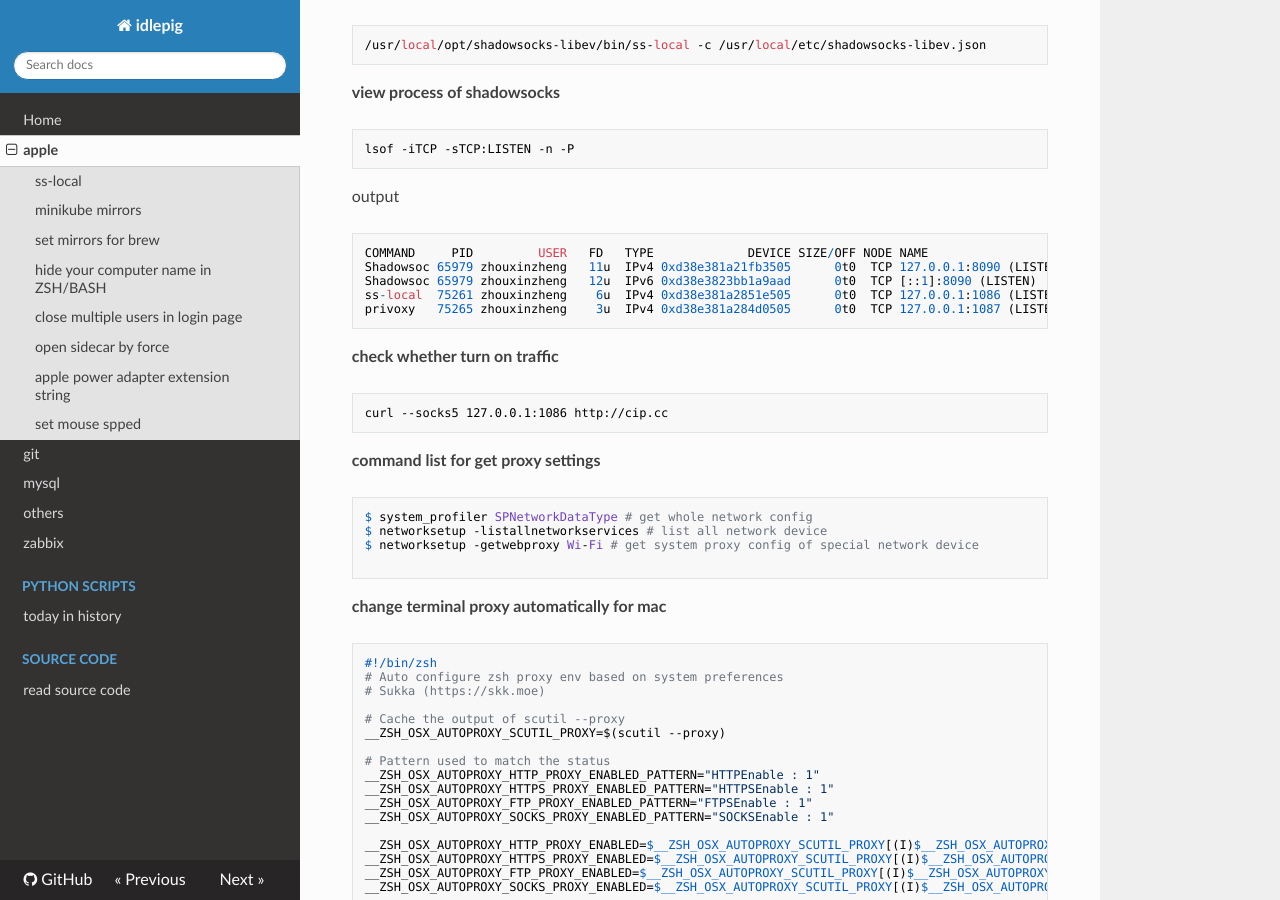
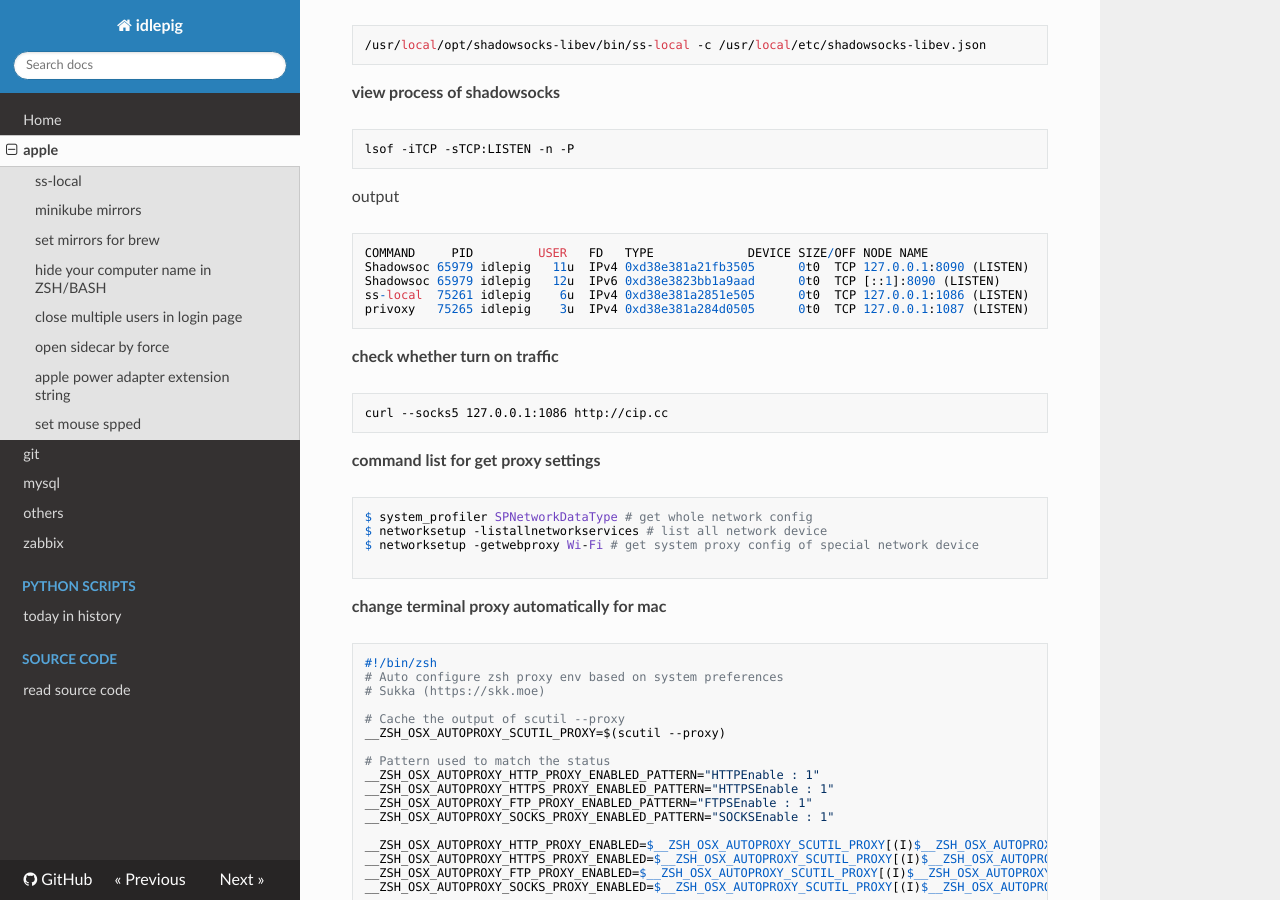
Before and after one commit to idlewith/blog, an MkDocs documentation site: the page built from docs/apple.md, in a window 1280 px wide and 900 px high, scrolled down 1855 px. Built offline with MkDocs 1.6.1, drawn with Linux system fonts in a browser that asks for light colours; nearby versions of some CDN libraries.

Commit message:
delete name

````diff
--- a/docs/apple.md
+++ b/docs/apple.md
@@ -110,10 +110,10 @@ output
 
 ```
 COMMAND     PID         USER   FD   TYPE             DEVICE SIZE/OFF NODE NAME
-Shadowsoc 65979 zhouxinzheng   11u  IPv4 0xd38e381a21fb3505      0t0  TCP 127.0.0.1:8090 (LISTEN)
-Shadowsoc 65979 zhouxinzheng   12u  IPv6 0xd38e3823bb1a9aad      0t0  TCP [::1]:8090 (LISTEN)
-ss-local  75261 zhouxinzheng    6u  IPv4 0xd38e381a2851e505      0t0  TCP 127.0.0.1:1086 (LISTEN)
-privoxy   75265 zhouxinzheng    3u  IPv4 0xd38e381a284d0505      0t0  TCP 127.0.0.1:1087 (LISTEN)
+Shadowsoc 65979 idlepig   11u  IPv4 0xd38e381a21fb3505      0t0  TCP 127.0.0.1:8090 (LISTEN)
+Shadowsoc 65979 idlepig   12u  IPv6 0xd38e3823bb1a9aad      0t0  TCP [::1]:8090 (LISTEN)
+ss-local  75261 idlepig    6u  IPv4 0xd38e381a2851e505      0t0  TCP 127.0.0.1:1086 (LISTEN)
+privoxy   75265 idlepig    3u  IPv4 0xd38e381a284d0505      0t0  TCP 127.0.0.1:1087 (LISTEN)
 ```
 
 **check whether turn on traffic**
````
